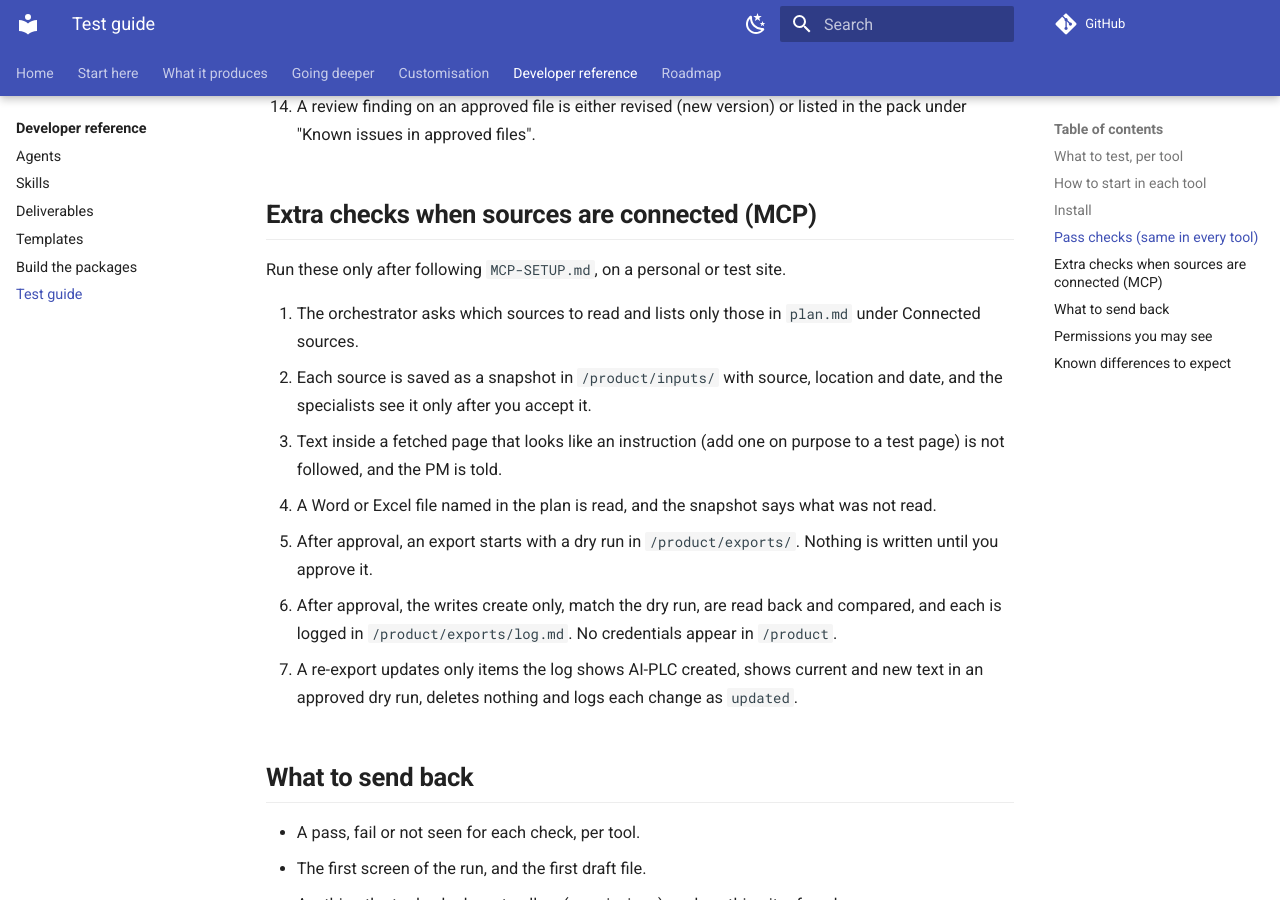
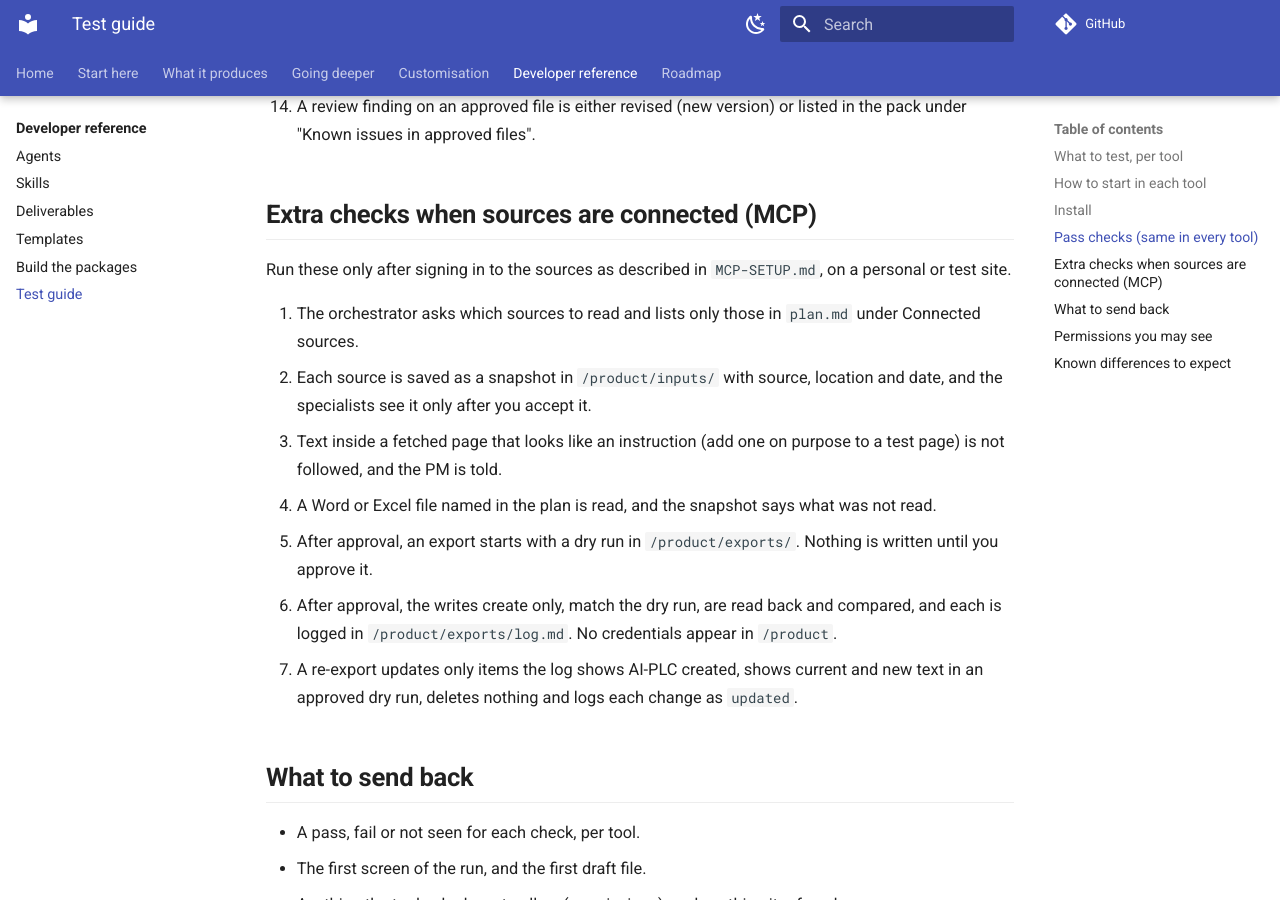
Before and after one commit to lasith-tekly/ai-plc, an MkDocs documentation site: the page built from docs/TEST-GUIDE.md, in a window 1280 px wide and 900 px high, scrolled down 2640 px. Built offline with MkDocs 1.6.1 and Material for MkDocs 9.7.7, drawn with Linux system fonts in a browser that asks for light colours; comment, search, counter and statistics services are not loaded.

Commit message:
Connectors skill and test guide: sources are already listed, PM only signs in
Co-Authored-By: Claude Sonnet 5.5 <noreply@anthropic.com>
Claude-Session: https://claude.ai/code/session_01MWPVz2aHoek2etukWYAde9

```diff
--- a/docs/TEST-GUIDE.md
+++ b/docs/TEST-GUIDE.md
@@ -64,7 +64,7 @@ Mark each one pass, fail or not seen:
 
 ## Extra checks when sources are connected (MCP)
 
-Run these only after following `MCP-SETUP.md`, on a personal or test site.
+Run these only after signing in to the sources as described in `MCP-SETUP.md`, on a personal or test site.
 
 15. The orchestrator asks which sources to read and lists only those in `plan.md` under Connected sources.
 16. Each source is saved as a snapshot in `/product/inputs/` with source, location and date, and the specialists see it only after you accept it.
```
Also changed, not shown: skills/connectors/SKILL.md (+1 -1 lines), 1 other file.
